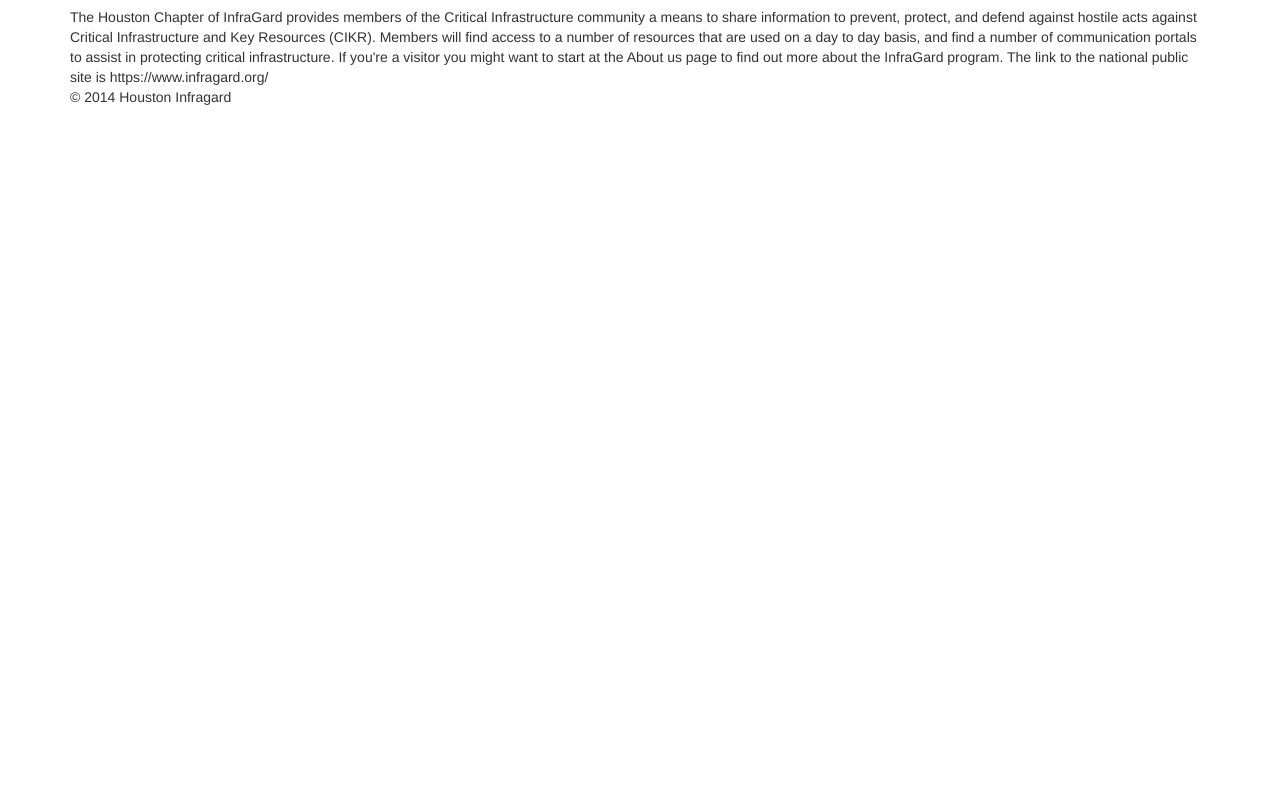
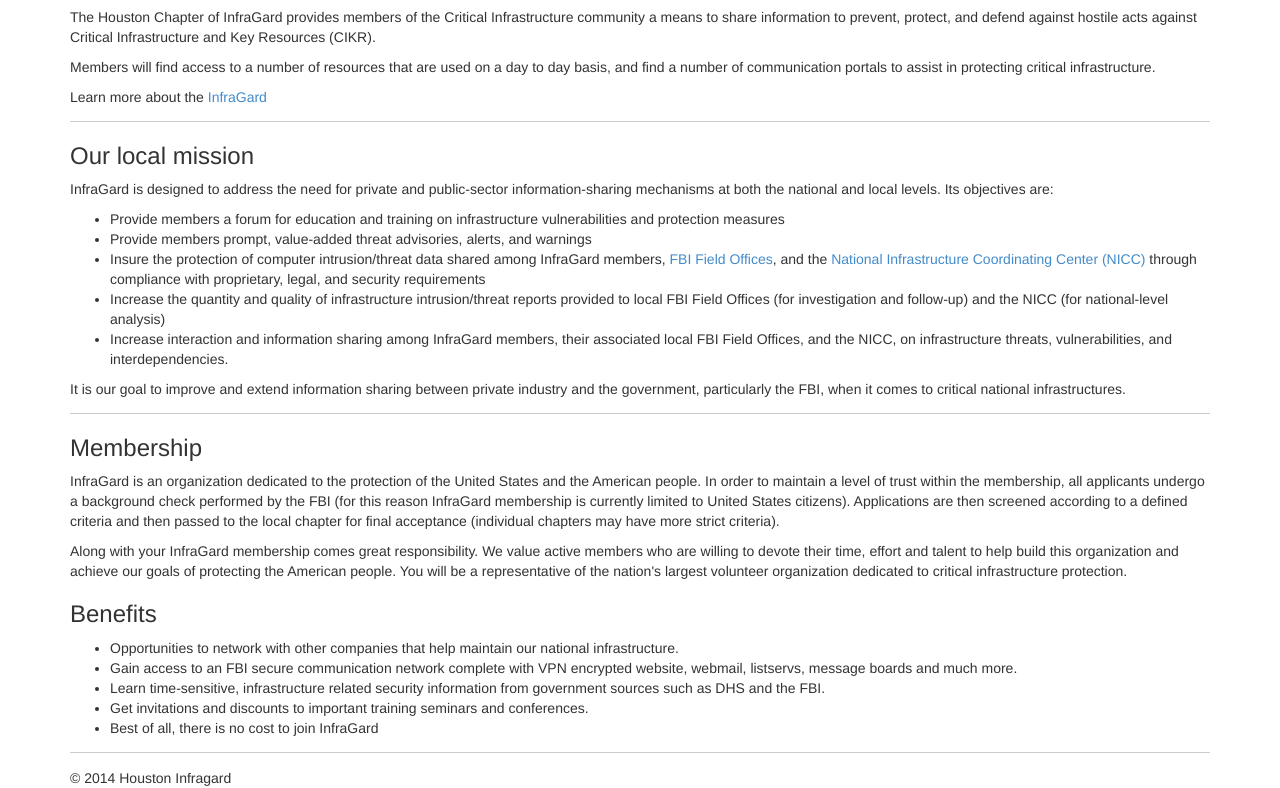
Before and after one commit to IFGHou/ifghou.github.io, a plain HTML site: page index.html in a window 1280 px wide. Shown: the part 275-1063 px from the top of the page. Before the commit the page ends 800 px from the top, so only its background shows below. Drawn offline with nearby package versions, Linux system fonts and the light colour scheme.

Commit message:
Add more content, and nav bar

```diff
--- a/index.html
+++ b/index.html
@@ -46,19 +46,21 @@
     <div class="collapse navbar-collapse" id="bs-example-navbar-collapse-1">
       <ul class="nav navbar-nav">
         <li class="active"><a href="#">SIGS</a></li>
-        <li><a href="#">FAQ</a></li>
+        <li><a href="faq.html">FAQ</a></li>
         <li class="dropdown">
           <a href="#" class="dropdown-toggle" data-toggle="dropdown">Resources <span class="caret"></span></a>
           <ul class="dropdown-menu" role="menu">
+            <li><a href="https://www.infragard.org/txt/code_of_ethics.pdf">Code of Ethics</a></li>
+            <li><a href="docs/InfraGard_Houston_Bylaws_091504.pdf">Houston Chapter By-laws</a></li>
+            <li class="divider"></li>
             <li><a href="toolkit.html">Toolkit</a></li>
             <li><a href="#">Links</a></li>
-            <li class="divider"></li>
-            <li><a href="#">Separated link</a></li>
+            <li><a href="https://www.infragard.org/kOStOzkxEsWGoQmap8NTd88Mqjz7m83gCqPdY%2525252Bl%2525252BKKE%2525253D!">Calendar</a></li>
           </ul>
         </li>
       </ul>
       <ul class="nav navbar-nav navbar-right">
-        <li><form action="https://www.infragard.org/" method="get"><button type="submit" class="btn btn-default">Apply</button></form></li>
+        <li><form action="https://www.infragard.org/l8uKWS2Olf0s559wXFeJJFQBs%2525252B2bvZv9P8y4vmuSUms%2525253D%21" method="get"><button type="submit" class="btn btn-default">Apply</button></form></li>
       </ul>
     </div><!-- /.navbar-collapse -->
   </div><!-- /.container-fluid -->
@@ -66,11 +68,36 @@
 
             <main class="group">
                 <h1>Welcome to InfraGard Houston!</h1>
-                The Houston Chapter of InfraGard provides members of the Critical Infrastructure community a means to share information to prevent, protect, and defend against hostile acts against Critical Infrastructure and Key Resources (CIKR). Members will find access to a number of resources that are used on a day to day basis, and find a number of communication portals to assist in protecting critical infrastructure. If you're a visitor you might want to start at the About us page to find out more about the InfraGard program.
-                The link to the national public site is https://www.infragard.org/
+                <p>The Houston Chapter of InfraGard provides members of the Critical Infrastructure community a means to share information to prevent, protect, and defend against hostile acts against Critical Infrastructure and Key Resources (CIKR).</p>
+                <p>Members will find access to a number of resources that are used on a day to day basis, and find a number of communication portals to assist in protecting critical infrastructure. </p>
+                <p>Learn more about the <a href="https://www.infragard.org/">InfraGard</a></p>
+                <hr>
+                <h3>Our local mission</h3>
+                <p>InfraGard is designed to address the need for private and public-sector information-sharing mechanisms at both the national and local levels. Its objectives are:
+                <ul>
+                    <li>Provide members a forum for education and training on infrastructure vulnerabilities and protection measures</li>
+                    <li>Provide members prompt, value-added threat advisories, alerts, and warnings</li>
+                    <li>Insure the protection of computer intrusion/threat data shared among InfraGard members, <a href="http://houston.fbi.gov/">FBI Field Offices</a>, and the <a href="http://www.dhs.gov/files/programs/gc_1236629756359.shtm">National Infrastructure Coordinating Center (NICC)</a> through compliance with proprietary, legal, and security requirements</li>
+                    <li>Increase the quantity and quality of infrastructure intrusion/threat reports provided to local FBI Field Offices (for investigation and follow-up) and the NICC (for national-level analysis)</li>
+                    <li>Increase interaction and information sharing among InfraGard members, their associated local FBI Field Offices, and the NICC, on infrastructure threats, vulnerabilities, and interdependencies.</li>
+                </ul>
+                It is our goal to improve and extend information sharing between private industry and the government, particularly the FBI, when it comes to critical national infrastructures.</p>
+                <hr>
+                <h3>Membership</h3>
+                <p>InfraGard is an organization dedicated to the protection of the United States and the American people. In order to maintain a level of trust within the membership, all applicants undergo a background check performed by the FBI (for this reason InfraGard membership is currently limited to United States citizens). Applications are then screened according to a defined criteria and then passed to the local chapter for final acceptance (individual chapters may have more strict criteria).</p>
+                <p>Along with your InfraGard membership comes great responsibility. We value active members who are willing to devote their time, effort and talent to help build this organization and achieve our goals of protecting the American people. You will be a representative of the nation's largest volunteer organization dedicated to critical infrastructure protection.</p>
+                <h3>Benefits</h3>
+                <ul>
+                    <li>Opportunities to network with other companies that help maintain our national infrastructure.</li>
+                    <li>Gain access to an FBI secure communication network complete with VPN encrypted website, webmail, listservs, message boards and much more.</li>
+                    <li>Learn time-sensitive, infrastructure related security information from government sources such as DHS and the FBI.</li>
+                    <li>Get invitations and discounts to important training seminars and conferences.</li>
+                    <li>Best of all, there is no cost to join InfraGard</li>
+                </ul>
             </main>
 
             <footer class="group">
+                <hr>
                 &copy; 2014 Houston Infragard
             </footer>
         </div><!--end container-->
```
